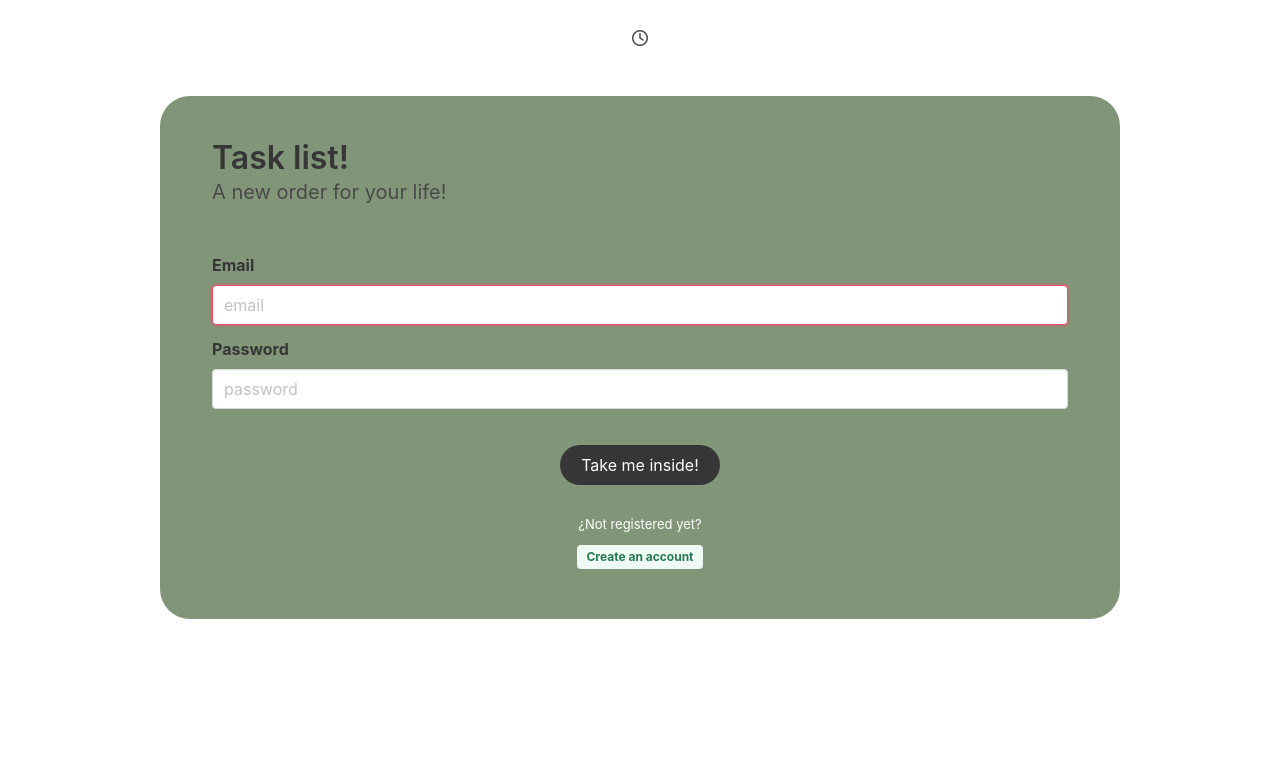
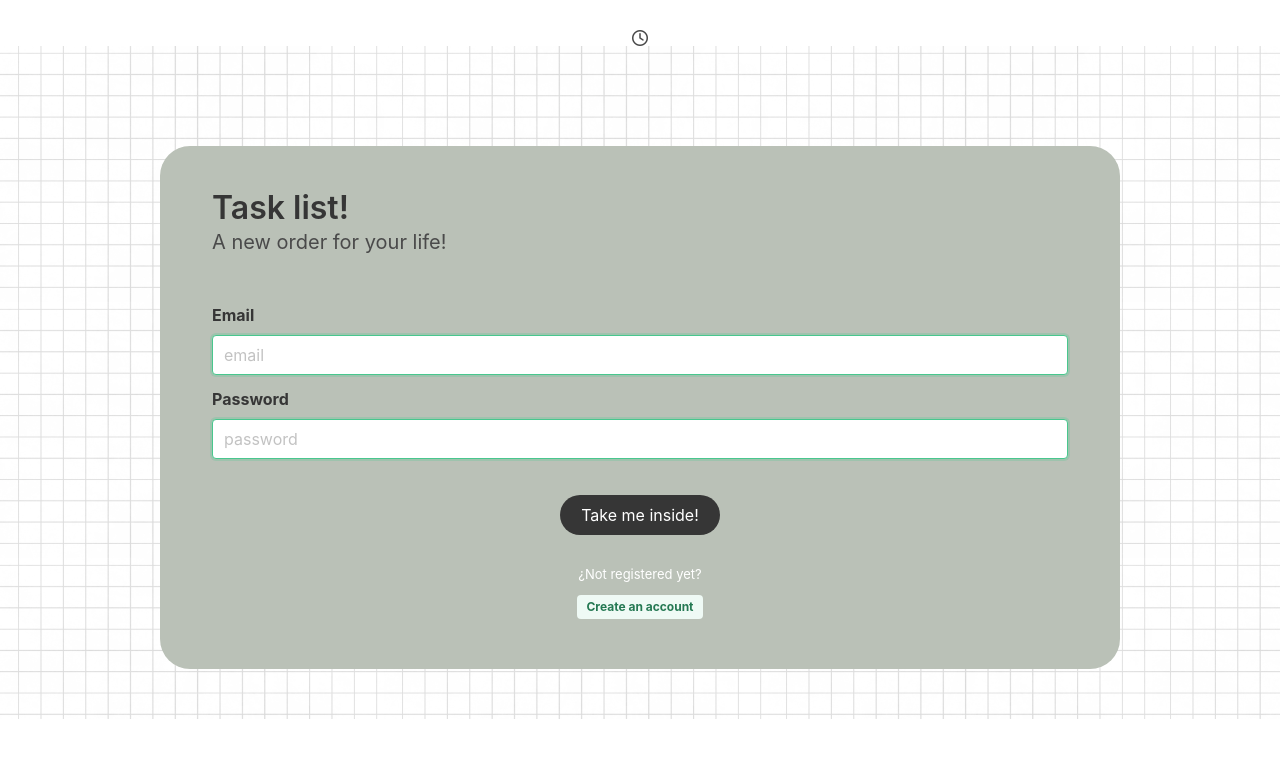
Before and after one commit to gustavojim/task-app, a Vue app: page /auth/login in a window 1280 px wide. Shown: the top 758 px of the page. Built offline with nearby package versions, Linux system fonts and the light colour scheme; no server answers; a web font is replaced by a local one.

Commit message:
Pages Nuevo intento

```diff
--- a/src/views/Login.vue
+++ b/src/views/Login.vue
@@ -1,8 +1,8 @@
-<template>
+<template class="background-total">
   <div class="container is-fluid container-general ">
     <div class="container container-login is-max-desktop">
       <div class="container container-login-dos is-fluid">
-        <!-- <progress class="progress is-medium is-dark" max="100">100%</progress> -->
+
         <br />
         <h1 class="title">Task list!</h1>
         <h2 class="subtitle">A new order for your life!</h2>
@@ -17,28 +17,29 @@
             <div class="control">
               <input
                 v-model="email"
-                class="input is-danger is-focused"
+                class="input is-success is-focused"
                 type="email"
                 placeholder="email"
               />
             </div>
 
             <p v-if="emailError" class="help is-danger">
-              The email has an error
+              Check the email
             </p>
           </div>
 
-          <div class="field">
+          <div class="field ">
             <label class="label">Password</label>
-            <div class="control">
+            <div class="control ">
               <input
-                v-model="password"
+                v-model="password" class="is-success is-focused"
                 :class="{ input: true, 'is-danger': passwordError }"
+
                 type="password"
                 placeholder="password"
               />
               <p v-if="passwordError" class="help is-danger">
-                Problem with the password
+                Check the password
               </p>
             </div>
           </div>
@@ -111,7 +112,7 @@ const validarMail = () => {
 <style scoped>
 .container-login {
   margin-top: 50px;
-  background-color:rgb(129, 150, 120);
+  background-color:rgb(186, 193, 183);
   border-radius: 30px;
   padding: 20px;
   display: flex;
@@ -123,6 +124,9 @@ const validarMail = () => {
 
 .container-general {
   margin-bottom: 50px;
+  background-image: url(../Images/dot-background.jpg);
+  background-size: 30%;
+  padding: 50px;
 }
 .boton-registro {
   display: flex;
@@ -147,6 +151,8 @@ const validarMail = () => {
   color: white;
 margin-bottom: 10px;
 font-size: small;
+}
 
-}
+
+
 </style>
```
Also changed, not shown: src/views/Home.vue (+0 -282 lines), 21 other files (tests, documents, lock files or other folders).
